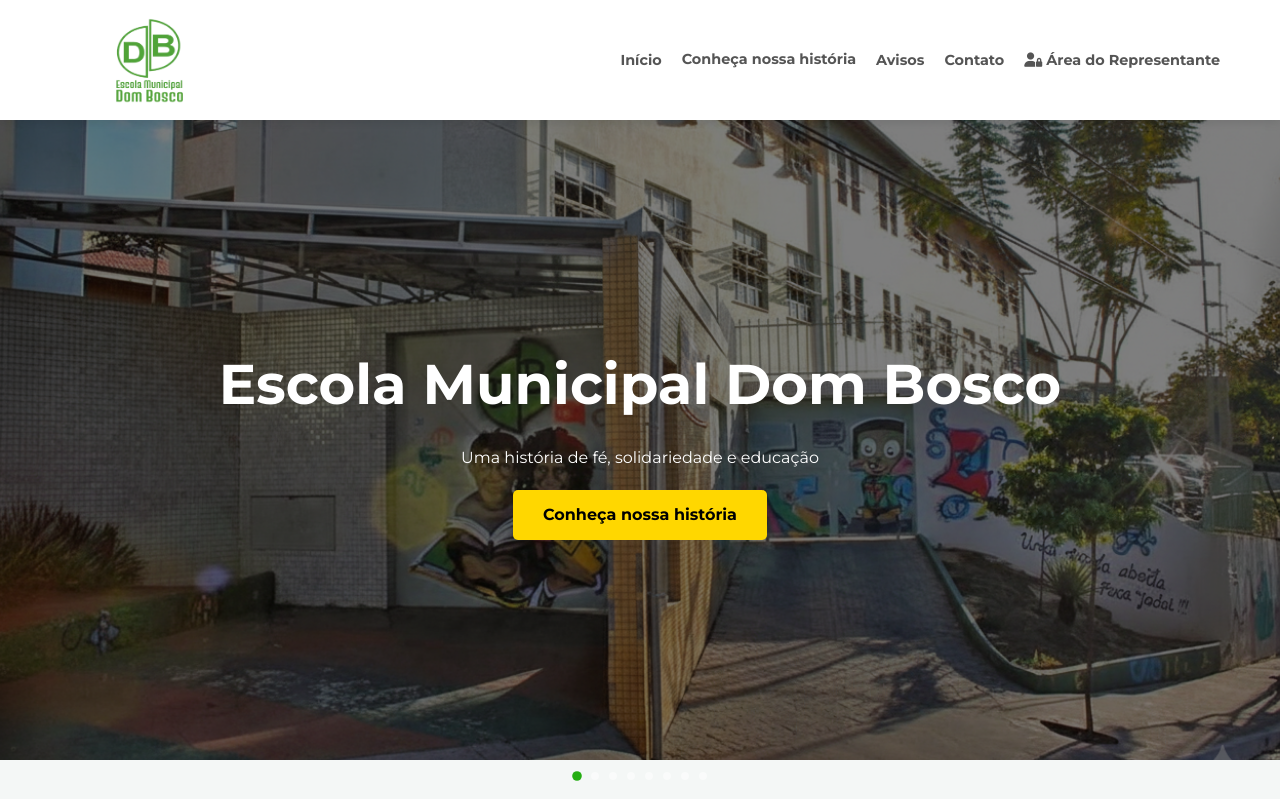
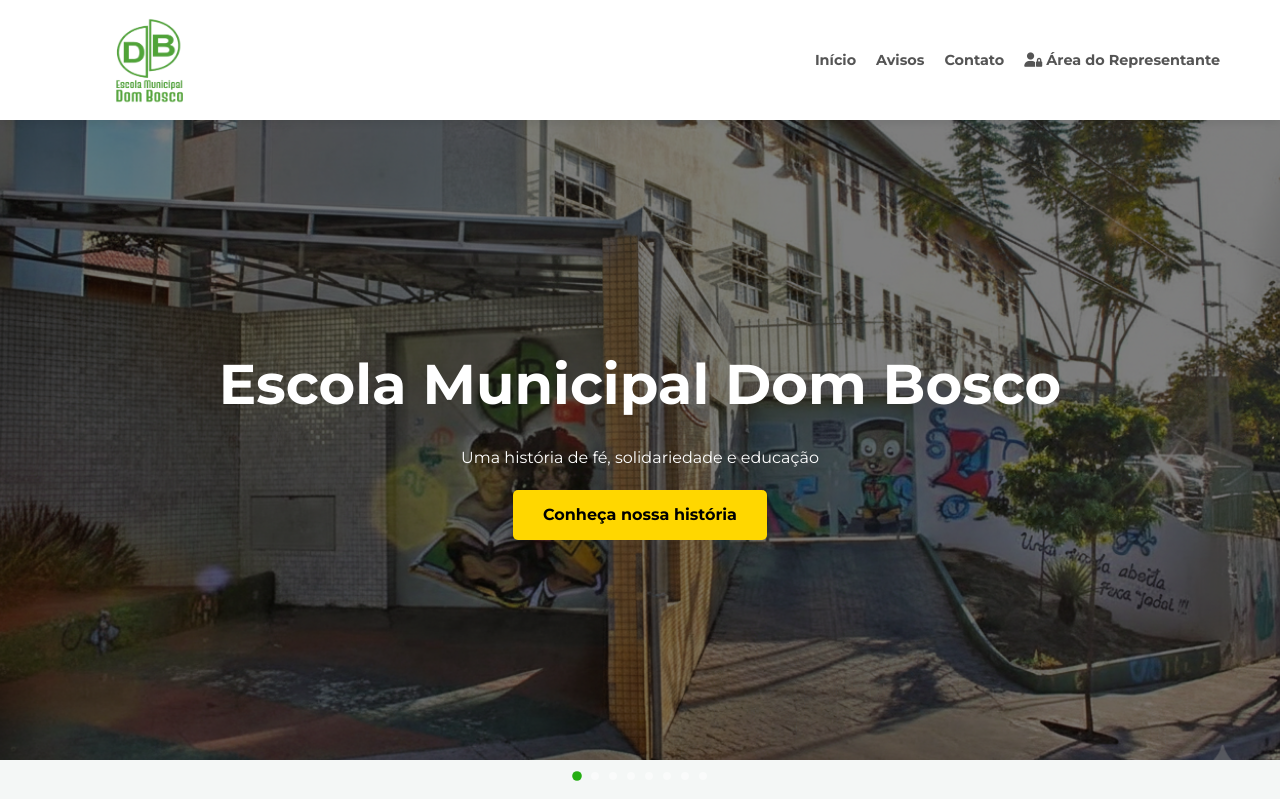
Before and after one commit to DaviBicalhol/testeescolapy, a Flask app: page / in a window 1280 px wide. Shown: the top 799 px of the page. Run offline with Flask 3, Linux system fonts and the light colour scheme.

Commit message:
arrumando o nav para caber na tela do telefone

```diff
--- a/templates/index.html
+++ b/templates/index.html
@@ -30,7 +30,6 @@
             <nav class="navegacao">
                 <ul>
                     <li><a href="#inicio">Início</a></li>
-                    <a href="{{ url_for('historia') }}">Conheça nossa história</a>
                     <li><a href="#avisos">Avisos</a></li>
                     <li><a href="#contatos">Contato</a></li>
 
```
